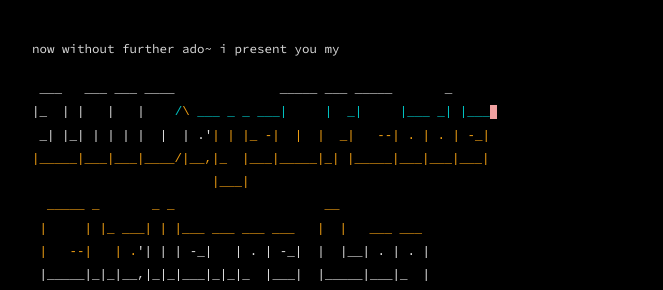
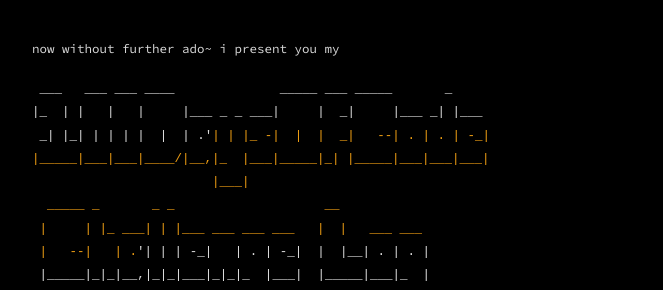
Before and after one commit to prototowb/prototowb.github.io, a Jekyll site: the page built from index.md, in a window 1280 px wide. Shown: the part 224-514 px from the top of the page, without its empty margins (308-971 px from the left). Built offline with Jekyll 4.4.1, drawn with Linux system fonts in a browser that asks for light colours.

````diff
--- a/index.md
+++ b/index.md
@@ -12,7 +12,7 @@ now without further ado~ i present you my
 <br>
  ```javascript
  ___   ___ ___ ____              _____ ___ _____       _
-|_  | |   |   |    /\ ___ _ _ ___|     |  _|     |___ _| |___
+|_  | |   |   |     |___ _ _ ___|     |  _|     |___ _| |___
  _| |_| | | | |  |  | .'| | |_ -|  |  |  _|   --| . | . | -_|
 |_____|___|___|____/|__,|_  |___|_____|_| |_____|___|___|___|
                         |___|
````
